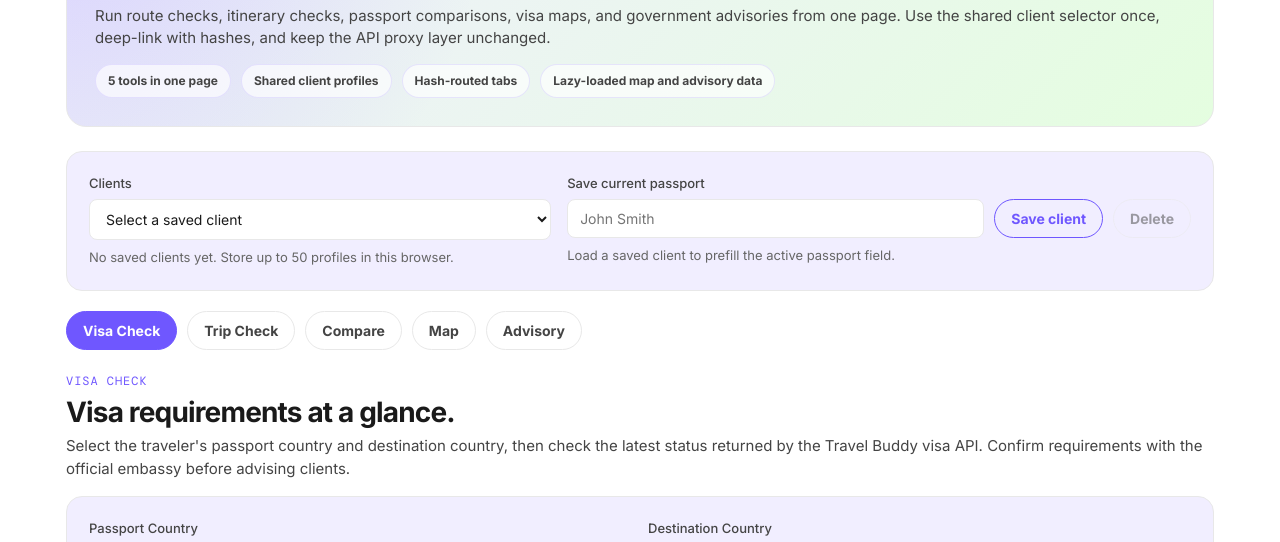
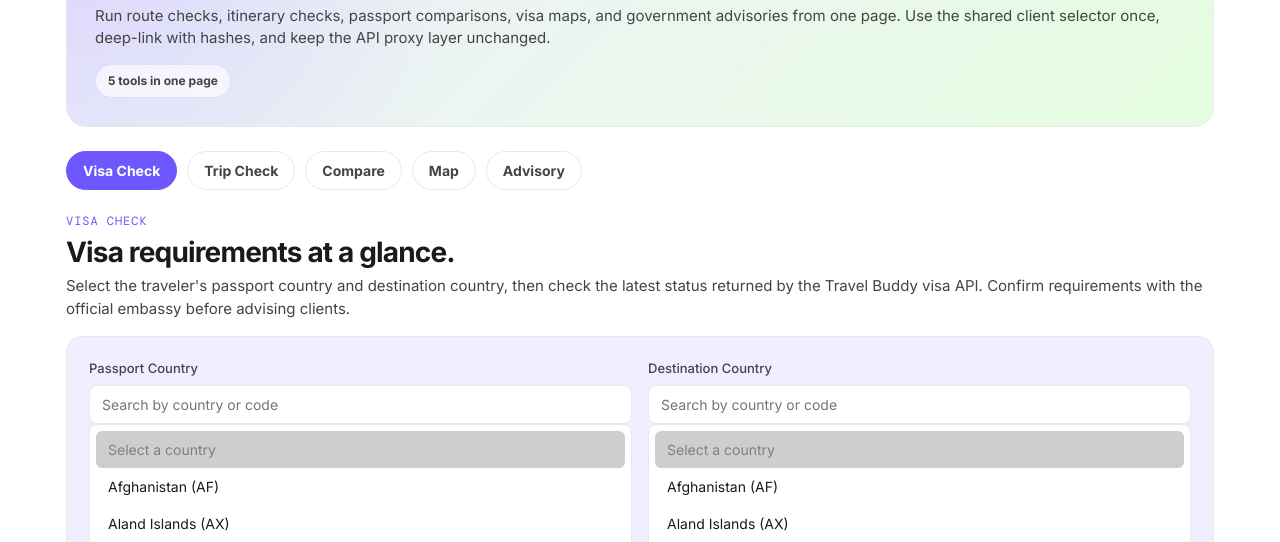
Before and after one commit to mikefinneran-sudo/ascend-tools, a website: page visa-tools.html in a window 1280 px wide. Shown: the part 187-729 px from the top of the page. Drawn offline with nearby package versions, Linux system fonts and the light colour scheme.

Commit message:
Remove client profile section from visa-tools page
Confusing UX — profile form at the top before any work is done.
Removing for now, can add back contextually (e.g. after a lookup)
in a future iteration.

Co-Authored-By: Claude Opus 4.6 (1M context) <noreply@anthropic.com>

```diff
--- a/visa-tools.html
+++ b/visa-tools.html
@@ -582,15 +582,8 @@ tr:nth-child(even) td { background: var(--table-stripe); }
     <p class="page-copy">Run route checks, itinerary checks, passport comparisons, visa maps, and government advisories from one page. Use the shared client selector once, deep-link with hashes, and keep the API proxy layer unchanged.</p>
     <div class="page-meta">
       <span class="meta-pill">5 tools in one page</span>
-      <span class="meta-pill">Shared client profiles</span>
-      <span class="meta-pill">Hash-routed tabs</span>
-      <span class="meta-pill">Lazy-loaded map and advisory data</span>
     </div>
   </div>
-
-  <section class="lookup-card profile-card">
-    <div id="profile-selector-root"></div>
-  </section>
 
   <section class="tabs-shell">
     <div class="tab-bar" id="visa-tabs" role="tablist" aria-label="Visa tools">
```
